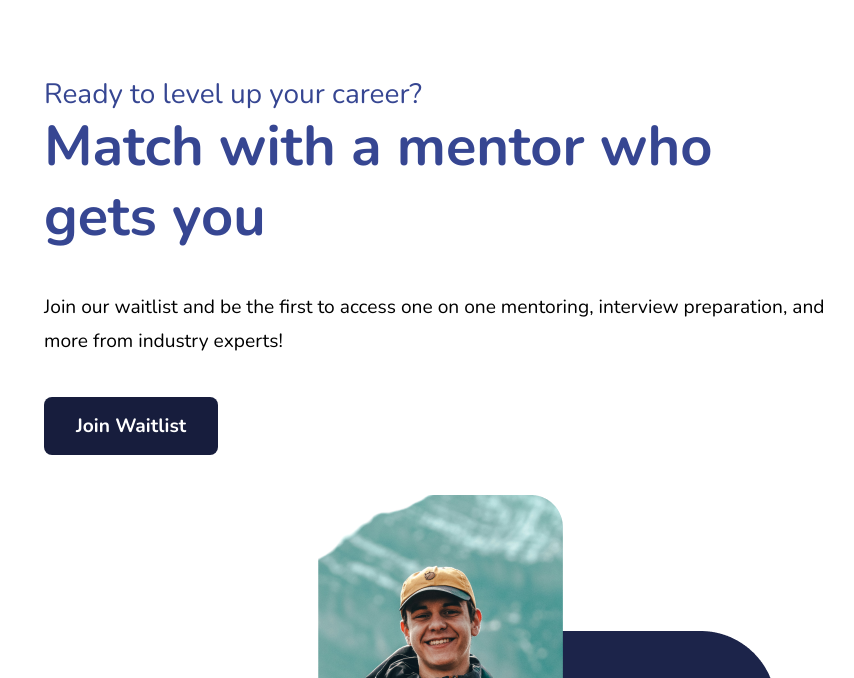
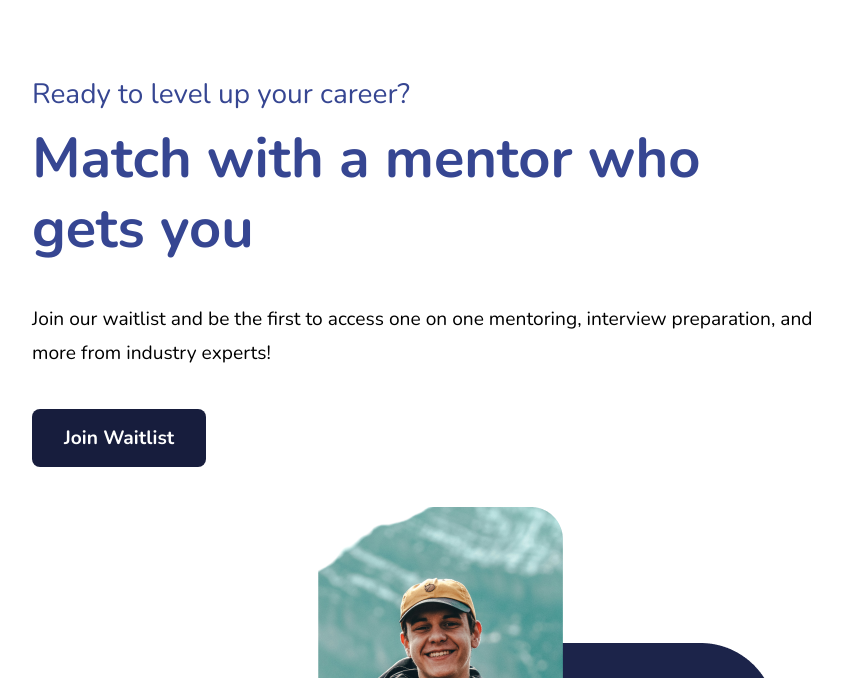
Before and after one commit to henrylin03/intellex-pre-registration-page, a website: page index.html in a window 1280 px wide. Shown: the part 122-800 px from the top of the page, without its empty margins (196-1050 px from the left). Drawn offline with nearby package versions, Linux system fonts and the light colour scheme.

Commit message:
style: make the entire page 100% of the viewport (but dynamic) to avoid overflow. increase space between the heading text on the left. reduce padding on the left and right of the <body>

```diff
--- a/style.css
+++ b/style.css
@@ -15,10 +15,10 @@
 }
 
 body {
-  height: 95dvh;
+  height: 100dvh;
   width: clamp(70dvw, 700px, 100%);
   margin: 0 auto;
-  padding: 12px 48px;
+  padding: 12px 36px;
 }
 
 h1,
@@ -69,7 +69,7 @@
 
   /* grid */
   display: grid;
-  grid-template-columns: repeat(auto-fit, minmax(600px, 1fr));
+  grid-template-columns: repeat(auto-fit, minmax(500px, 1fr));
   gap: 24px;
   align-items: start;
 }
@@ -88,6 +88,7 @@
   display: flex;
   flex-direction: column;
   justify-content: space-between;
+  gap: 12px;
 }
 
 h3 {
```
